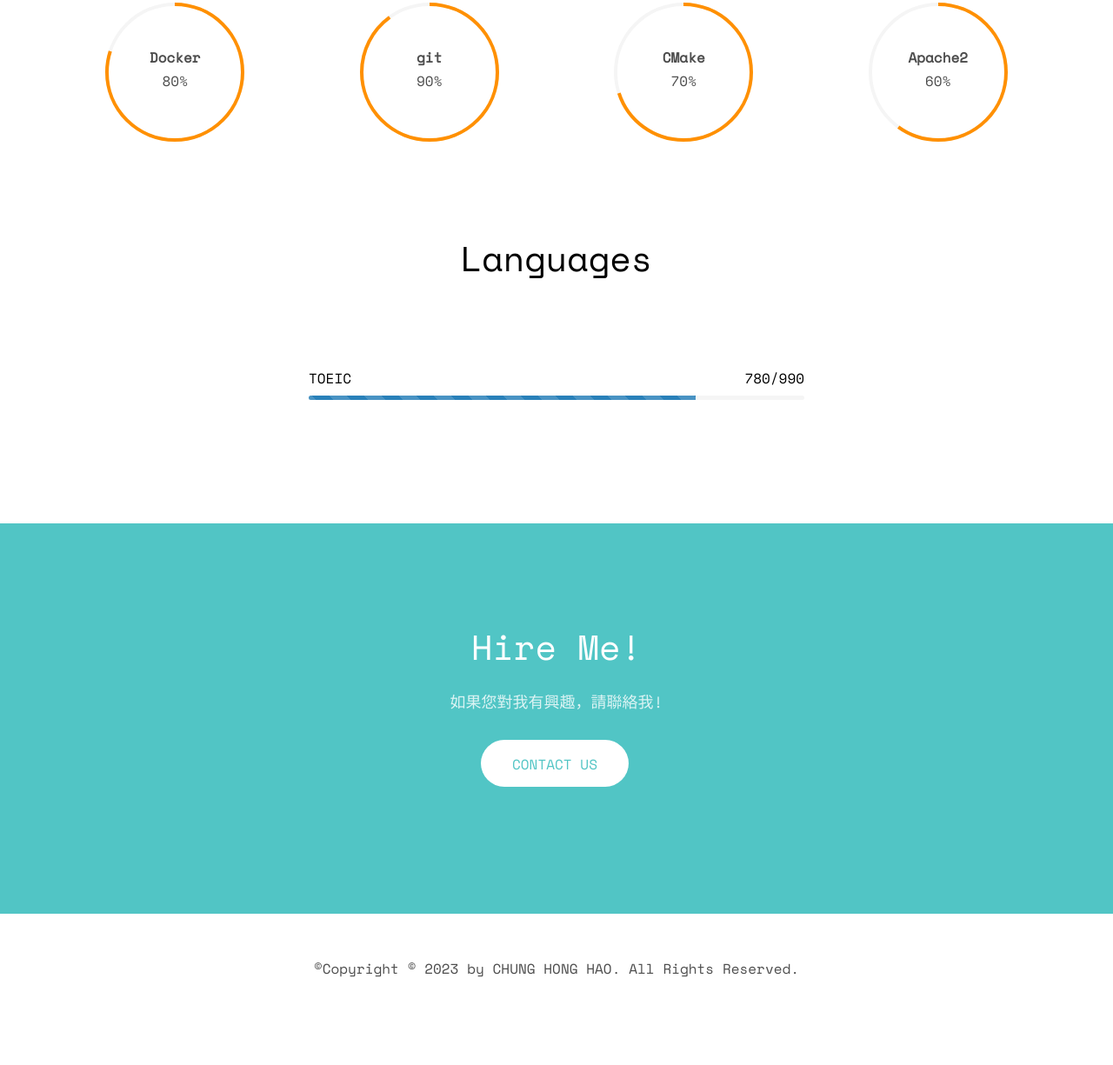
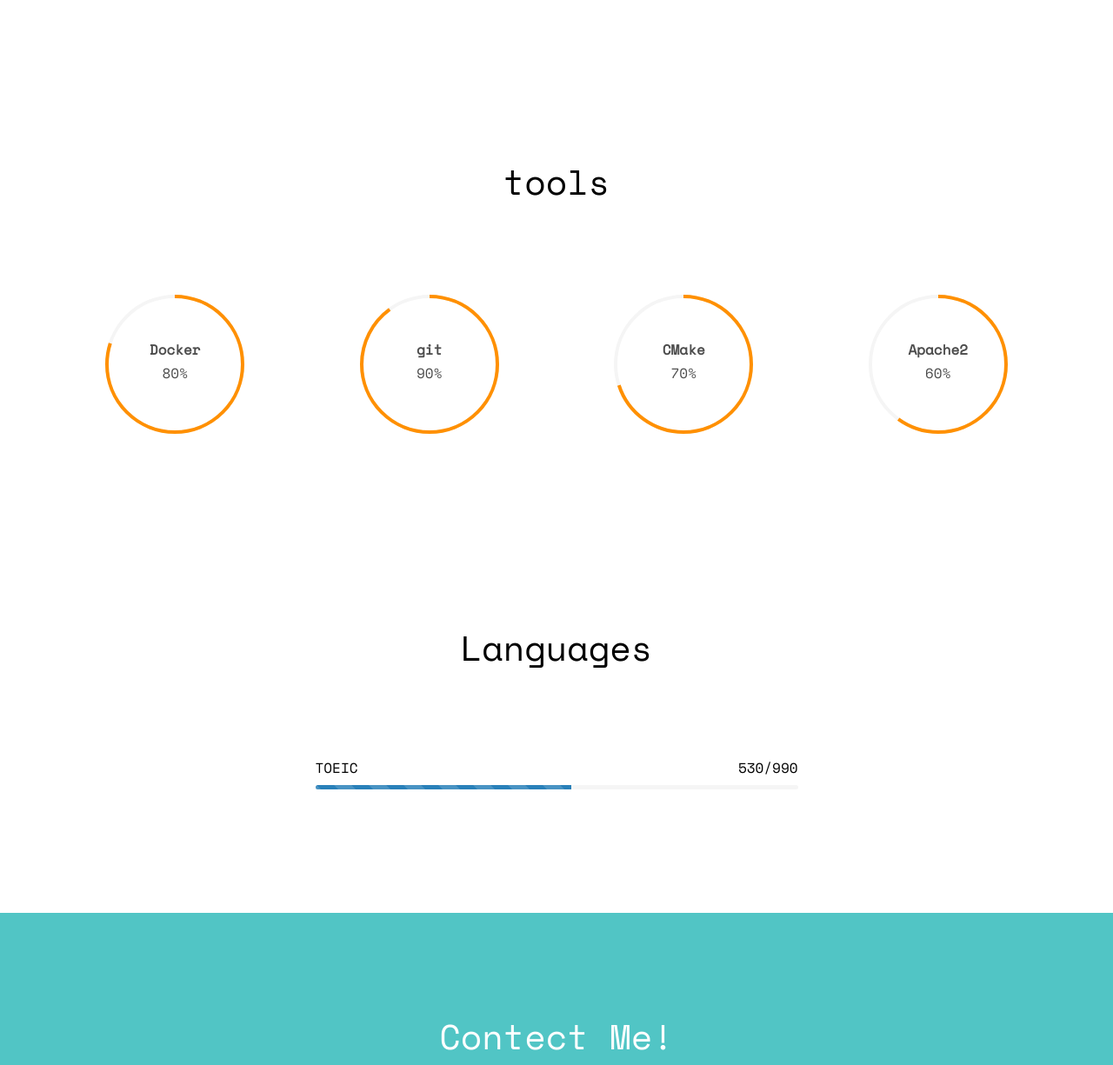
Before and after one commit to CHUNG-HAO/website, a plain HTML site: page index.html in a window 1280 px wide. Shown: the part 4765-5990 px from the top of the page at 87% size. Before the commit the page ends 5943 px from the top, so only its background shows below. Drawn offline with nearby package versions, Linux system fonts and the light colour scheme; some packages are replaced by stand-ins of ours; no server answers; files whose address does not match are found by name.

Commit message:
add tools and icon

```diff
--- a/index.html
+++ b/index.html
@@ -5,11 +5,11 @@
 	<meta charset="utf-8">
 	<meta http-equiv="X-UA-Compatible" content="IE=edge">
 	<title>Chung hong-hao</title>
-	<link rel="shortcut icon" href="images/icon_lg.png">
+	<link rel="shortcut icon" href="images/loc.png">
 	<meta name="viewport" content="width=device-width, initial-scale=1">
 	<meta name="description" content="" />
 	<meta name="keywords" content="" />
-	<meta name="author" content="Ian Su" />
+	<meta name="author" content="Chris Chung" />
 
 
 	<!-- Facebook and Twitter integration -->
@@ -49,6 +49,7 @@
 
 	<div class="fh5co-loader"></div>
 
+
 	<div id="page">
 		<header id="fh5co-header" class="fh5co-cover js-fullheight" role="banner"
 			style="background-image:url(images/cover_bg_3.jpg);" data-stellar-background-ratio="0.5">
@@ -79,6 +80,7 @@
 				</div>
 			</div>
 		</header>
+
 
 		<div id="fh5co-about" class="animate-box">
 			<div class="container">
@@ -120,6 +122,7 @@
 				</div>
 			</div>
 		</div>
+
 
 		<div id="fh5co-resume" class="fh5co-bg-color">
 			<div class="container">
@@ -254,6 +257,7 @@
 			</div>
 		</div>
 
+
 		<div id="fh5co-work" class="fh5co-bg-dark">
 			<div class="container">
 				<div class="row animate-box">
@@ -335,6 +339,7 @@
 		</div>
 	</div>
 
+
 		<div id="fh5co-work" class="fh5co-bg-dark">
 			<div class="container">
 				<div class="row animate-box">
@@ -356,6 +361,7 @@
 		  	</div>
 		</div>
 
+
 		<div id="fh5co-skills" class="animate-box">
 			<div class="container">
 				<div class="row">
@@ -376,6 +382,18 @@
 					<div class="col-md-3 col-sm-6 col-xs-12 text-center">
 						<div class="chart" data-percent="90"><span><strong>Python</strong>90%</span></div>
 					</div>
+				</div>
+			</div>
+
+
+			<div id="fh5co-skills" class="animate-box">
+				<div class="container">
+					<div class="row">
+						<div class="col-md-8 col-md-offset-2 text-center fh5co-heading">
+							<h2>tools</h2>
+						</div>
+					</div>
+					<div class="row row-pb-md">
 						<div class="col-md-3 col-sm-6 col-xs-12 text-center">
 							<div class="chart" data-percent="80"><span><strong>Docker</strong>80%</span></div>
 						</div>
@@ -389,7 +407,11 @@
 							<div class="chart" data-percent="60"><span><strong>Apache2</strong>60%</span></div>
 						</div>
 					</div>
-				<div class="row">
+				</div>
+			</div>
+
+
+		<div class="container">
 			<div class="col-md-8 col-md-offset-2 text-center fh5co-heading">
 				<h2>Languages</h2>
 			</div>
@@ -397,11 +419,11 @@
 				<div class="col-md-3"></div>
 				<div class="col-md-6">
 					<div class="progress-wrap  justify-content-center">
-								<h3><span class="name-left">TOEIC</span><span class="value-right">780/990</span></h3>
+						<h3><span class="name-left">TOEIC</span><span class="value-right">530/990</span></h3>
 						<div class="progress">
 							<div class="progress-bar progress-bar-1 progress-bar-striped active"
 								role="progressbar" aria-valuenow="78" aria-valuemin="0" aria-valuemax="100"
-										style="width:78%">
+								style="width:53%">
 							</div>
 						</div>
 					</div>
@@ -410,18 +432,21 @@
 			</div>
 		</div>
 		</div>
-		</div>
+
+
+
+
 
 		<div id="fh5co-started" class="fh5co-bg-dark">
 			<div class="overlay"></div>
 			<div class="container">
 				<div class="row animate-box">
 					<div class="col-md-8 col-md-offset-2 text-center fh5co-heading">
-						<h2>Hire Me!</h2>
+						<h2>Contect Me!</h2>
 						<p>
 							如果您對我有興趣，請聯絡我!
 						</p>
-						<p><a href="mailto:eph3k2625@gmail.com" class="btn btn-default btn-lg">Contact Us</a></p>
+						<p><a href="mailto:chunghao777@gmail.com" class="btn btn-default btn-lg">Click</a></p>
 					</div>
 				</div>
 			</div>
```
Lines whose indentation alone changed are shown as unchanged.
